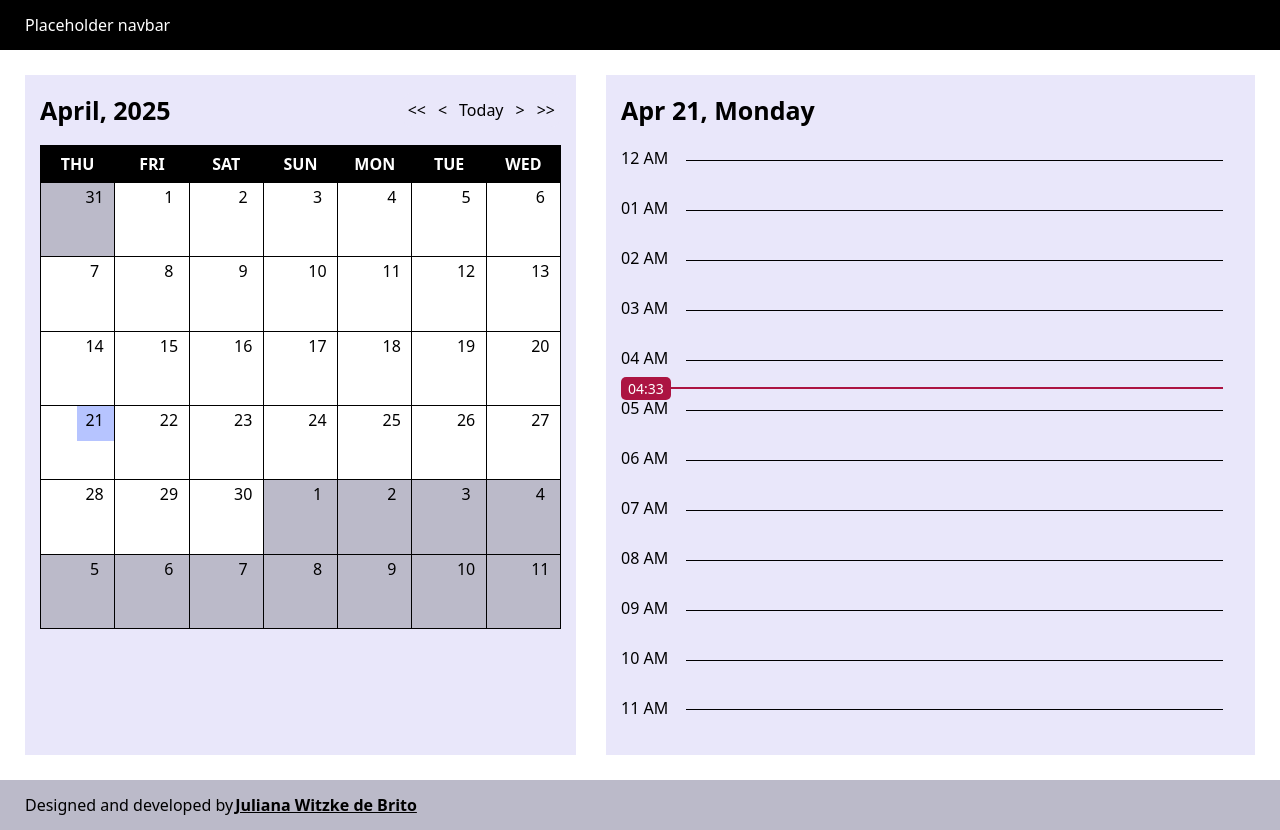
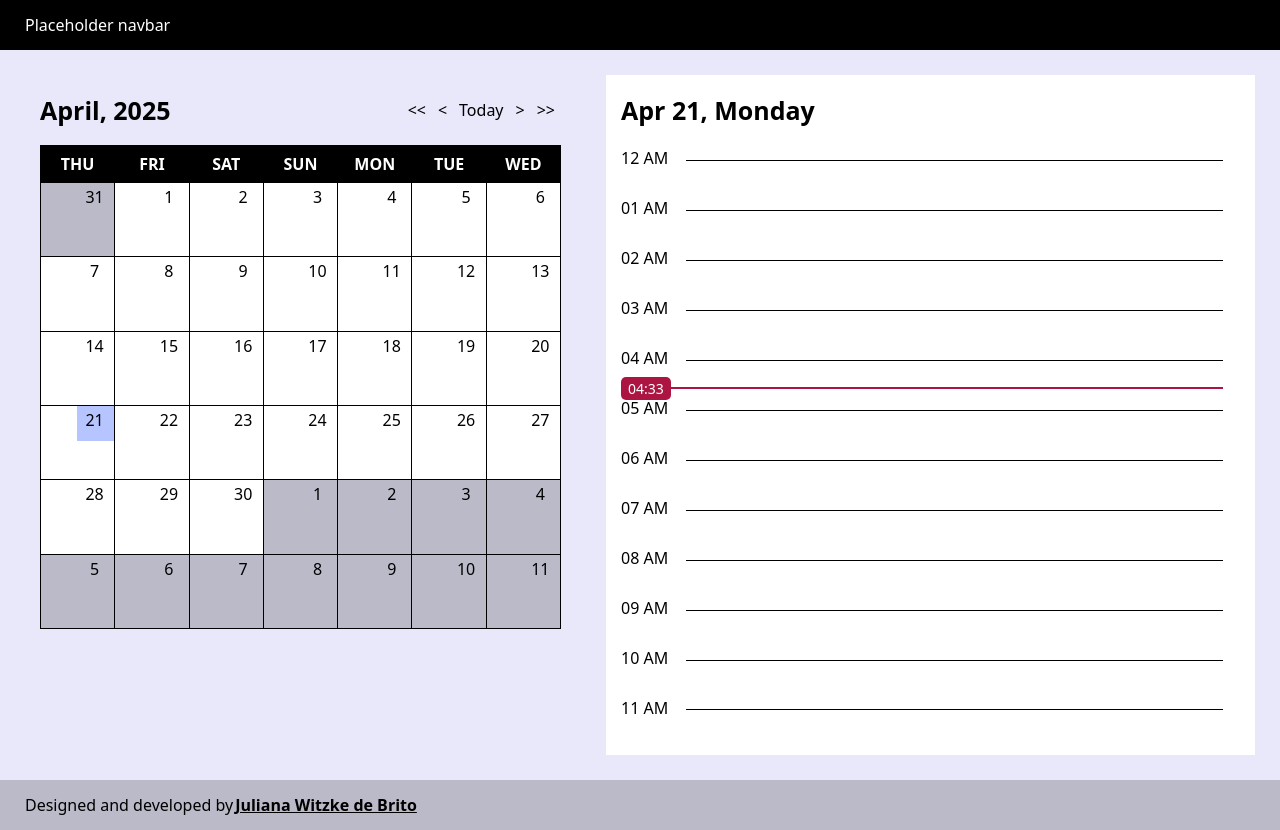
Before and after one commit to jubrito/planner-with-calendar, a React (Vite) app: page / in a window 1280 px wide. Built offline with nearby package versions, Linux system fonts and the light colour scheme.

Commit message:
change bg colors

```diff
--- a/src/features/Calendar/_calendar.module.scss
+++ b/src/features/Calendar/_calendar.module.scss
@@ -6,7 +6,6 @@
   margin-left: variables.$outer-spacing;
   position: relative;
   color: variables.$black-color;
-  background-color: variables.$blue-lightergray-color;
   padding: variables.$inner-spacing;
 
   table {
--- a/src/features/Planner/_planner.module.scss
+++ b/src/features/Planner/_planner.module.scss
@@ -3,7 +3,8 @@
 
 .planner {
   grid-area: planner;
-  background: variables.$blue-lightergray-color;
+  background-color: variables.$white-color;
+
   margin-right: variables.$outer-spacing;
   padding: variables.$inner-spacing;
   color: variables.$black-color;
--- a/src/pages/Home/_home.module.scss
+++ b/src/pages/Home/_home.module.scss
@@ -2,6 +2,7 @@
 @use '../../styles/_mixins.scss' as mixins;
 
 .home {
+  background-color: variables.$blue-lightergray-color;
   display: grid;
   grid-template-columns: minmax(320px, 45%) 1fr;
   grid-template-rows: 50px 1fr 20px;
```
